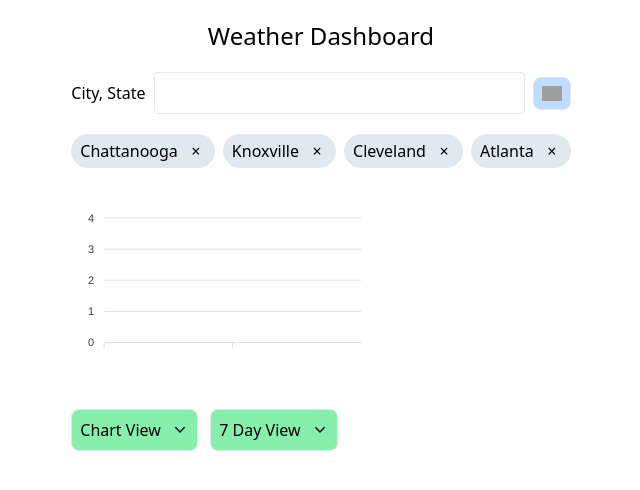
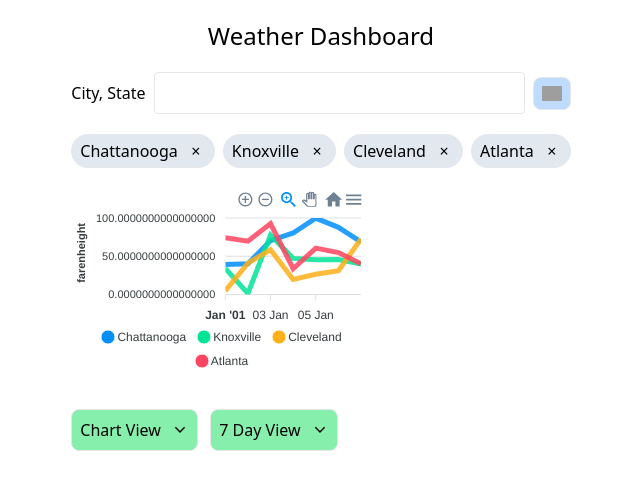
Before and after one commit to CharlesTaylor7/open-weather-dashboard, a React (Vite) app: page / in a window 1280 px wide. Shown: the top 490 px of the page, without its empty margins (319-959 px from the left). Built offline with nearby package versions, Linux system fonts and the light colour scheme; grey boxes are pictures that could not be loaded.

Commit message:
Random time series data

```diff
--- a/src/components/Mockup.tsx
+++ b/src/components/Mockup.tsx
@@ -1,13 +1,15 @@
 import { useId } from 'react';
 import caretIcon from '../../public/icons/dropdown-caret.svg';
 import searchIcon from '../../public/icons/search.svg';
-import TimeSeriesLineChart from '@/components/TimeSeriesLineChart';
+import TimeSeriesLineChart, {
+  TimeSeries,
+} from '@/components/TimeSeriesLineChart';
 
-type Props = {
-};
+type Props = {};
 
-Mockup.defaultProps = {
-};
+Mockup.defaultProps = {};
+
+const cities = ['Chattanooga', 'Knoxville', 'Cleveland', 'Atlanta'];
 
 export default function Mockup(props: Props) {
   return (
@@ -16,22 +18,17 @@ export default function Mockup(props: Props) {
         <header className="self-center bold text-2xl">Weather Dashboard</header>
         <div className="flex gap-2 items-center w-full">
           <label className="block grow-0">City, State</label>
-          <input
-            className="block grow border rounded p-2"
-
-            type="text"
-          />
+          <input className="block grow border rounded p-2" type="text" />
           <button className="p-2 bg-blue-200 border rounded-lg">
             <img src={searchIcon} height="20" width="20" />
           </button>
         </div>
         <div className="flex flex-wrap gap-2">
-          <Pill label="Chattanooga" />
-          <Pill label="Knoxville" />
-          <Pill label="Cleveland" />
-          <Pill label="Atlanta" />
+          {cities.map((city) => (
+            <Pill key={city} label={city} />
+          ))}
         </div>
-        <TimeSeriesLineChart data={[]} />
+        <TimeSeriesLineChart data={cities.map(randomTimeSeries)} />
         <div className="flex flex-wrap gap-3">
           <Dropdown
             options={['Chart View', 'Table View']}
@@ -93,3 +90,13 @@ function Pill(props: PillProps) {
     </div>
   );
 }
+
+function randomTimeSeries(name: string): TimeSeries {
+  return {
+    name,
+    data: Array.from({ length: 7 }, (_, k) => ({
+      x: `01-${k + 1}`,
+      y: Math.random() * 100,
+    })),
+  };
+}
--- a/src/components/TimeSeriesLineChart.tsx
+++ b/src/components/TimeSeriesLineChart.tsx
@@ -2,10 +2,10 @@ import { useRef, useEffect } from 'react';
 import ApexChart from 'apexcharts';
 
 type Props = {
-  data: TimeSeriesData[];
+  data: TimeSeries[];
 };
 
-type TimeSeriesData = {
+export type TimeSeries = {
   name: string;
   data: Array<{ x: string; y: number }>;
 };
@@ -37,8 +37,21 @@ function defaultChartOptions() {
       type: 'line',
     },
     series: [],
+    yaxis: {
+      type: 'numeric',
+      title: { text: 'farenheight' },
+    },
     xaxis: {
       type: 'datetime',
+      categories: [
+        '01-01',
+        '01-02',
+        '01-03',
+        '01-04',
+        '01-05',
+        '01-06',
+        '01-07',
+      ],
     },
   };
 }
```
